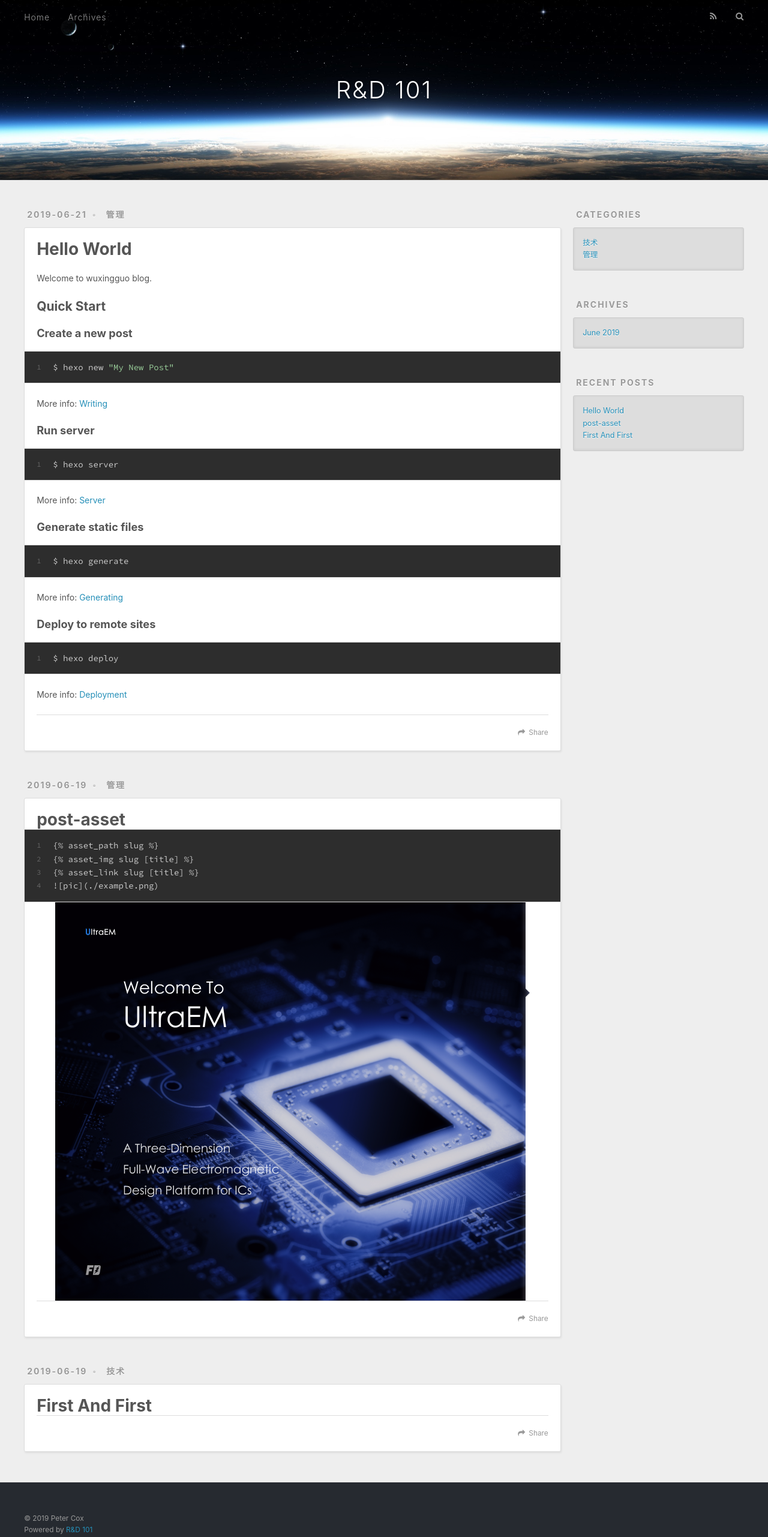
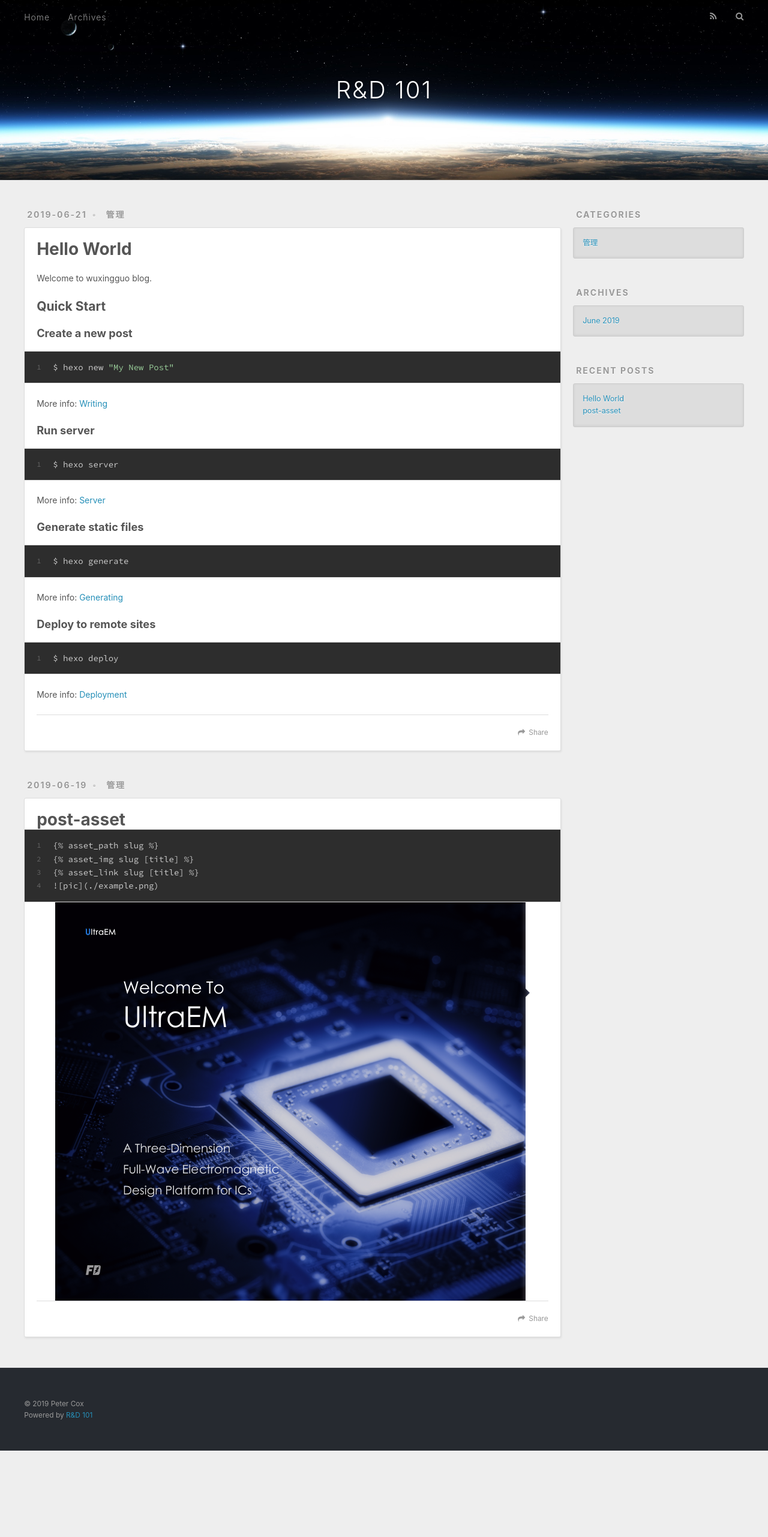
Before and after one commit to wuxingguo/rd101, a plain HTML site: page index.html in a window 1280 px wide. Shown: the whole page at 60% size. After the commit the page ends 2418 px from the top, so only its background shows below. Drawn offline with nearby package versions, Linux system fonts and the light colour scheme.

Commit message:
Site updated: 2019-06-21 15:04:24

```diff
--- a/index.html
+++ b/index.html
@@ -105,7 +105,7 @@
 
     </div>
     <footer class="article-footer">
-      <a data-url="http://138.128.218.139/2019/06/21/hello-world/" data-id="cjx5qwb1y0002zkpulspgqd3w" class="article-share-link">Share</a>
+      <a data-url="http://138.128.218.139/2019/06/21/hello-world/" data-id="cjx5r076p0002ggpucedbhb35" class="article-share-link">Share</a>
 
 
     </footer>
@@ -148,47 +148,7 @@
 
     </div>
     <footer class="article-footer">
-      <a data-url="http://138.128.218.139/2019/06/19/post-asset/" data-id="cjx5qwb220004zkpu27froztc" class="article-share-link">Share</a>
-
-
-    </footer>
-  </div>
-
-</article>
-
-
-
-    <article id="post-post-title" class="article article-type-post" itemscope itemprop="blogPost">
-  <div class="article-meta">
-    <a href="/2019/06/19/post-title/" class="article-date">
-  <time datetime="2019-06-19T02:43:15.000Z" itemprop="datePublished">2019-06-19</time>
-</a>
-
-  <div class="article-category">
-    <a class="article-category-link" href="/categories/技术/">技术</a>
-  </div>
-
-  </div>
-  <div class="article-inner">
-
-
-      <header class="article-header">
-
-
-    <h1 itemprop="name">
-      <a class="article-title" href="/2019/06/19/post-title/">First And First</a>
-    </h1>
-
-
-      </header>
-
-    <div class="article-entry" itemprop="articleBody">
-
-
-
-    </div>
-    <footer class="article-footer">
-      <a data-url="http://138.128.218.139/2019/06/19/post-title/" data-id="cjx5qwb230005zkpup4eep2v6" class="article-share-link">Share</a>
+      <a data-url="http://138.128.218.139/2019/06/19/post-asset/" data-id="cjx5r076u0004ggpuu22so934" class="article-share-link">Share</a>
 
 
     </footer>
@@ -208,7 +168,7 @@
   <div class="widget-wrap">
     <h3 class="widget-title">Categories</h3>
     <div class="widget">
-      <ul class="category-list"><li class="category-list-item"><a class="category-list-link" href="/categories/技术/">技术</a></li><li class="category-list-item"><a class="category-list-link" href="/categories/管理/">管理</a></li></ul>
+      <ul class="category-list"><li class="category-list-item"><a class="category-list-link" href="/categories/管理/">管理</a></li></ul>
     </div>
   </div>
 
@@ -241,10 +201,6 @@
 
           <li>
             <a href="/2019/06/19/post-asset/">post-asset</a>
-          </li>
-
-          <li>
-            <a href="/2019/06/19/post-title/">First And First</a>
           </li>
 
       </ul>
```
Also changed, not shown: 2019/06/19/post-asset/index.html (+2 -11 lines), 2019/06/21/hello-world/index.html (+2 -6 lines), archives/2019/06/index.html (+1 -24 lines), archives/2019/index.html (+1 -24 lines), archives/index.html (+1 -24 lines), categories/管理/index.html (+1 -5 lines), page-title/index.html (+2 -6 lines).
